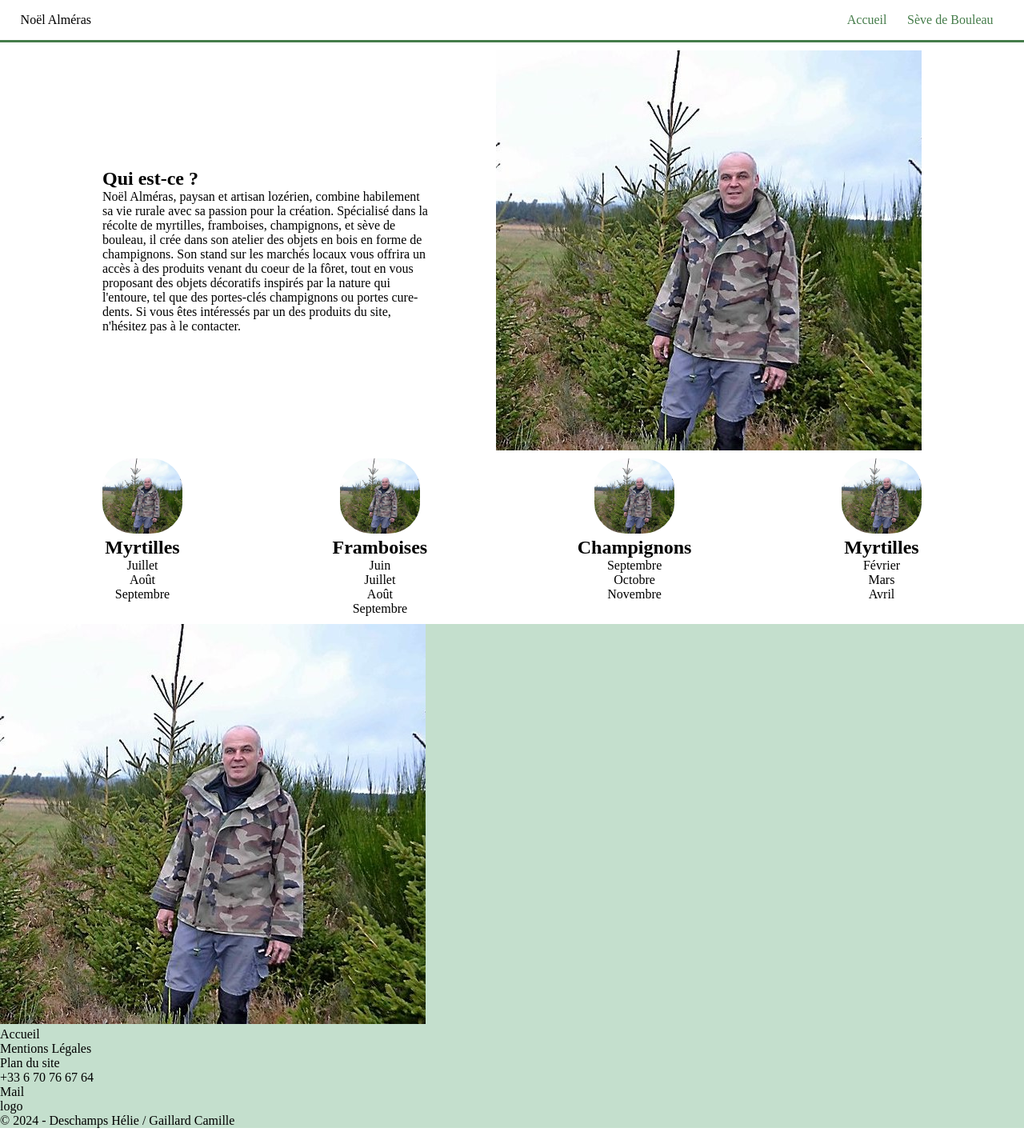
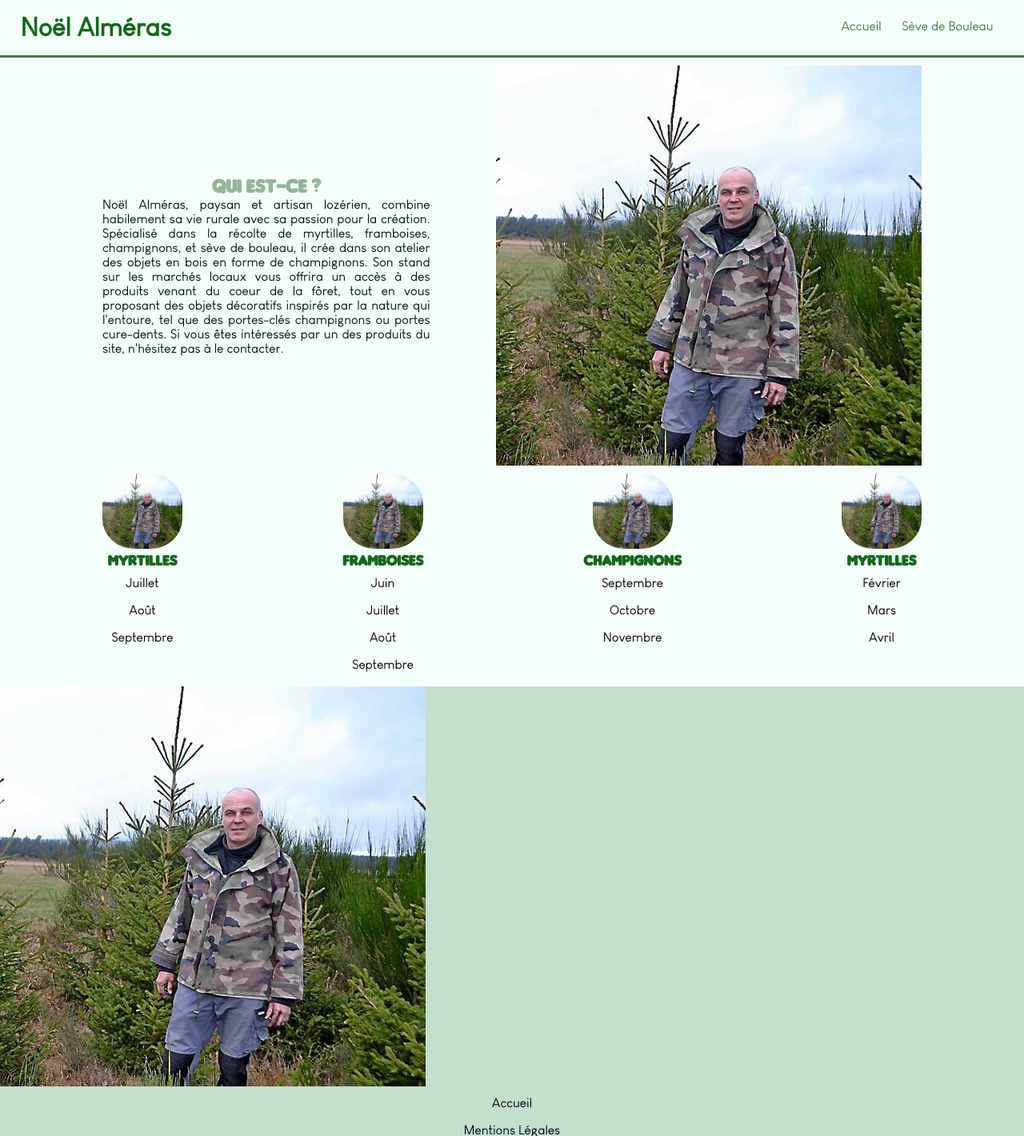
Before and after one commit to gaillardcamille/noelalmeras, a PHP site: page / in a window 1280 px wide. Shown: the top 1420 px of the page at 80% size. Run offline with PHP 8.4, Linux system fonts and the light colour scheme.

Commit message:
Modifs mineurs

```diff
--- a/src/index.html
+++ b/src/index.html
@@ -6,6 +6,7 @@
 	<meta name="viewport" content="width=device-width, initial-scale=1.0">
 
 	<link href="style/style.css" rel="stylesheet" />
+	<link href="style/design_system.css" rel="stylesheet" />
 
 	<title>Noel Alméras</title>
 </head>
@@ -13,7 +14,7 @@
 <body>
 
 	<header>
-		<a>Noël Alméras</a>
+		<h1><a>Noël Alméras</a></h1>
 		<nav>
 			<ul>
 			<li><a href="index.html">Accueil</a></li>
@@ -28,7 +29,7 @@
 
 		<section id="qui-est-ce">
 			<div>
-				<h1>Qui est-ce ?</h1>
+				<h2>Qui est-ce ?</h2>
 
 				<p>
 					Noël Alméras, paysan et artisan lozérien, combine habilement sa vie rurale avec sa passion pour la création. Spécialisé dans la récolte de myrtilles, framboises, champignons, et sève de bouleau, il crée dans son atelier des objets en bois en forme de champignons.
@@ -45,7 +46,7 @@
 		<section id="produits">
 			<article>
 				<img src="img/noel.jpg" alt="Les Myrtilles">
-				<h2>Myrtilles</h2>
+				<h3>Myrtilles</h3>
 				<ul>
 					<li>Juillet</li>
 					<li>Août</li>
@@ -55,7 +56,7 @@
 
 			<article>
 				<img src="img/noel.jpg" alt="Les Framboises">
-				<h2>Framboises</h2>
+				<h3>Framboises</h3>
 				<ul>
 					<li>Juin</li>
 					<li>Juillet</li>
@@ -66,7 +67,7 @@
 
 			<article>
 				<img src="img/noel.jpg" alt="Les Champignons">
-				<h2>Champignons</h2>
+				<h3>Champignons</h3>
 				<ul>
 					<li>Septembre</li>
 					<li>Octobre</li>
@@ -76,7 +77,7 @@
 
 			<article>
 				<img src="img/noel.jpg" alt="La Sève de Bouleau">
-				<h2>Myrtilles</h2>
+				<h3>Myrtilles</h3>
 				<ul>
 					<li>Février</li>
 					<li>Mars</li>
--- a/src/style/design_system.css
+++ b/src/style/design_system.css
@@ -1,14 +1,14 @@
 @font-face {
     font-family: 'Insaniburger Regular';
-    src: url('/fonts/Insanibu.ttf') format('truetype');
+    src: url('../fonts/Insanibu.ttf') format('truetype');
 }
 @font-face {
     font-family: 'Insaniburger White Cheese';
-    src: url('/fonts/Insanibc.ttf') format('truetype');
+    src: url('../fonts/Insanibc.ttf') format('truetype');
 }
 @font-face {
     font-family: 'Louis George Cafe';
-    src: url('/fonts/LGC.ttf') format('truetype');
+    src: url('../fonts/LGC.ttf') format('truetype');
 }
 
 :root {
```
